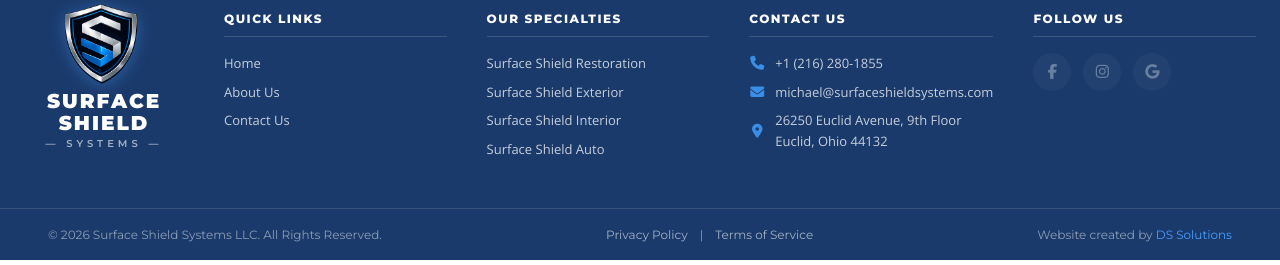
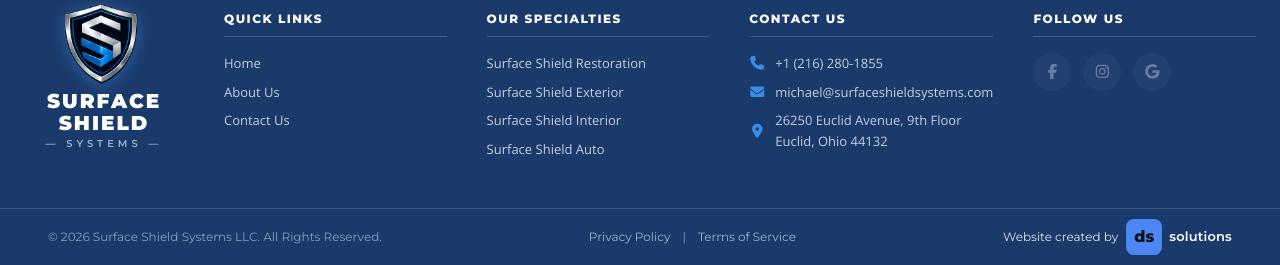
Before and after one commit to ds0903/SurfaceShield, a Django app: page / in a window 1280 px wide. Shown: the part 2919-3184 px from the top of the page. Run offline with Django 5.2, Linux system fonts and the light colour scheme; data comes from the database, SQL or seed files in the repository.

Commit message:
26.07.2026_0

```diff
--- a/static/css/main.css
+++ b/static/css/main.css
@@ -1151,7 +1151,7 @@ img { max-width: 100%; display: block; }
 
 .footer-bottom {
     border-top: 1px solid rgba(255,255,255,0.12);
-    padding: 16px 24px;
+    padding: 10px 24px;
 }
 
 .footer-bottom .container {
@@ -1185,19 +1185,51 @@ img { max-width: 100%; display: block; }
 
 .footer-links a:hover { color: white; }
 
-.footer-dev {
+.footer-bottom .footer-dev {
+    display: inline-flex;
+    align-items: center;
+    gap: 8px;
     font-family: 'Montserrat', sans-serif;
     font-size: 12px;
-    color: rgba(255,255,255,0.5);
-}
-
-.footer-dev a {
-    font-family: 'Montserrat', sans-serif;
-    color: #4a9eff;
-    transition: color 0.2s;
-}
-
-.footer-dev a:hover { color: white; }
+    color: rgba(255,255,255,0.85);
+    white-space: nowrap;
+}
+
+.ds-logo-link {
+    display: inline-flex;
+    align-items: center;
+    gap: 7px;
+    text-decoration: none;
+    border: none;
+    outline: none;
+}
+
+.footer-bottom .ds-icon {
+    display: inline-flex;
+    align-items: center;
+    justify-content: center;
+    width: 36px;
+    height: 36px;
+    background: #4d87f5;
+    border-radius: 8px;
+    border: none;
+    box-shadow: none;
+    color: #0d1117 !important;
+    font-family: 'Montserrat', sans-serif;
+    font-size: 16px;
+    font-weight: 800;
+    flex-shrink: 0;
+    line-height: 1;
+}
+
+.footer-bottom .footer-dev .ds-logo-text {
+    color: #fff;
+    font-family: 'Montserrat', sans-serif;
+    font-size: 13px;
+    font-weight: 600;
+    letter-spacing: 0.2px;
+    line-height: 1;
+}
 
 /* ===== MESSAGES ===== */
 .messages-wrap {
--- a/templates/base.html
+++ b/templates/base.html
@@ -151,7 +151,7 @@
                 <span>|</span>
                 <a href="#">Terms of Service</a>
             </div>
-            <span class="footer-dev">Website created by <a href="https://ds-solutions.com.ua/" target="_blank" rel="noopener">DS Solutions</a></span>
+            <span class="footer-dev">Website created by<a href="https://ds-solutions.com.ua/" target="_blank" rel="noopener" class="ds-logo-link"><span class="ds-icon">ds</span><span class="ds-logo-text">solutions</span></a></span>
         </div>
     </div>
 </footer>
```
